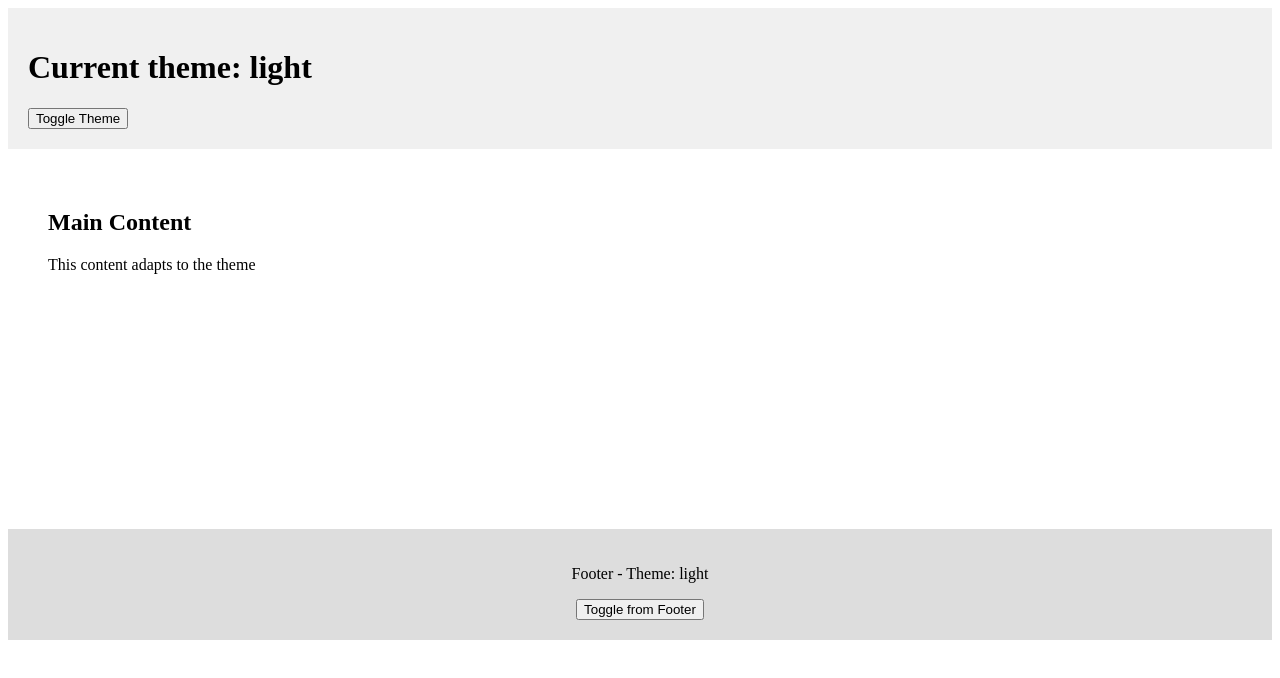
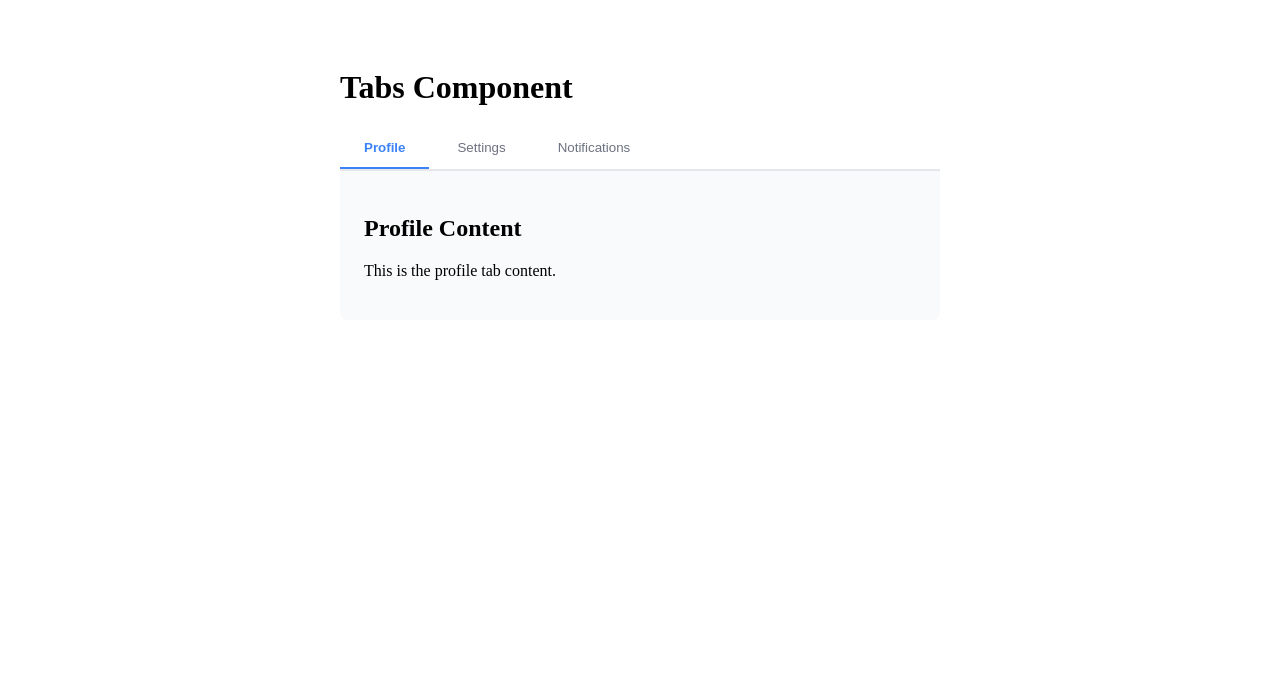
Before and after one commit to wizozero/react-fundamentals, a React (Vite) app: page / in a window 1280 px wide. Shown: the top 678 px of the page. Built offline with nearby package versions, Linux system fonts and the light colour scheme.

Commit message:
feat: add Tabs compound component with internal context

```diff
--- a/src/App.tsx
+++ b/src/App.tsx
@@ -9,7 +9,8 @@
 // import ToggleDemo from './components/ToggleDemo'
 // import LocalStorageDemo from './components/LocalStorageDemo'
 // import NotesApp from './components/NotesApp'
-import ThemeApp from './components/theme/ThemeApp'
+// import ThemeApp from './components/theme/ThemeApp'
+import TabsDemo from './components/composition-patterns/TabsDemo'
 function App() {
 	return (
 		// <div style={{ padding: '20px' }}>
@@ -34,7 +35,8 @@ function App() {
 		// 	<br />
 		// 	<NotesApp />
 		// </div>
-		<ThemeApp />
+		// <ThemeApp />
+		<TabsDemo />
 	)
 }
 
--- a/src/components/composition-patterns/Tabs.tsx
+++ b/src/components/composition-patterns/Tabs.tsx
@@ -0,0 +1,138 @@
+import { createContext, useContext, useState } from 'react'
+import type { ReactNode } from 'react'
+
+// ============================================
+// 1. CONTEXT INTERNO (solo para Tabs)
+// ============================================
+
+interface TabsContextType {
+	activeIndex: number
+	setActiveIndex: (index: number) => void
+}
+
+const TabsContext = createContext<TabsContextType | undefined>(undefined)
+
+// Hook para usar el context (helper)
+function useTabsContext() {
+	const context = useContext(TabsContext)
+	if (!context) {
+		throw new Error('Tabs compound components must be used within Tabs')
+	}
+	return context
+}
+
+// ============================================
+// 2. COMPONENTE PRINCIPAL (Tabs)
+// ============================================
+
+interface TabsProps {
+	children: ReactNode
+	defaultIndex?: number // Tab activo por defecto
+}
+
+function Tabs({ children, defaultIndex = 0 }: TabsProps) {
+	// TODO: Crea estado para activeIndex (usa defaultIndex como inicial)
+	// TODO: Provee el context con activeIndex y setActiveIndex
+	const [activeIndex, setActiveIndex] = useState(defaultIndex)
+
+	return (
+		<TabsContext.Provider value={{ activeIndex, setActiveIndex }}>
+			<div>{children}</div>
+		</TabsContext.Provider>
+	)
+}
+
+// ============================================
+// 3. TABLIST (contenedor de tabs)
+// ============================================
+
+interface TabListProps {
+	children: ReactNode
+}
+
+Tabs.TabList = function TabList({ children }: TabListProps) {
+	return (
+		<div
+			style={{
+				display: 'flex',
+				borderBottom: '2px solid #e5e7eb',
+				gap: '4px',
+			}}
+		>
+			{children}
+		</div>
+	)
+}
+
+// ============================================
+// 4. TAB (cada pestaña individual)
+// ============================================
+
+interface TabProps {
+	children: ReactNode
+	index: number // Índice de este tab (0, 1, 2...)
+}
+
+Tabs.Tab = function Tab({ children, index }: TabProps) {
+	// TODO: Obtén activeIndex y setActiveIndex del context
+	// TODO: Determina si este tab está activo (index === activeIndex)
+	// TODO: Al hacer click, llama setActiveIndex(index)
+
+	const { activeIndex, setActiveIndex } = useTabsContext()
+
+	const isActive = index === activeIndex
+
+	return (
+		<button
+			onClick={() => {
+				setActiveIndex(index)
+			}}
+			style={{
+				padding: '12px 24px',
+				border: 'none',
+				borderBottom: isActive ? '2px solid #3b82f6' : '2px solid transparent',
+				backgroundColor: 'transparent',
+				color: isActive ? '#3b82f6' : '#6b7280',
+				fontWeight: isActive ? 600 : 400,
+				cursor: 'pointer',
+				transition: 'all 0.2s',
+			}}
+		>
+			{children}
+		</button>
+	)
+}
+
+// ============================================
+// 5. TABPANEL (contenido de cada tab)
+// ============================================
+
+interface TabPanelProps {
+	children: ReactNode
+	index: number // Índice de este panel (0, 1, 2...)
+}
+
+Tabs.TabPanel = function TabPanel({ children, index }: TabPanelProps) {
+	// TODO: Obtén activeIndex del context
+	// TODO: Solo renderiza si index === activeIndex
+
+	const { activeIndex } = useTabsContext()
+
+	const isActive = index === activeIndex
+
+	if (!isActive) return null
+
+	return (
+		<div
+			style={{
+				padding: '24px',
+				backgroundColor: '#f9fafb',
+				borderRadius: '0 0 8px 8px',
+			}}
+		>
+			{children}
+		</div>
+	)
+}
+
+export default Tabs
--- a/src/components/composition-patterns/TabsDemo.tsx
+++ b/src/components/composition-patterns/TabsDemo.tsx
@@ -0,0 +1,34 @@
+import Tabs from './Tabs'
+
+function TabsDemo() {
+	return (
+		<div style={{ padding: '40px', maxWidth: '600px', margin: '0 auto' }}>
+			<h1>Tabs Component</h1>
+
+			<Tabs defaultIndex={0}>
+				<Tabs.TabList>
+					<Tabs.Tab index={0}>Profile</Tabs.Tab>
+					<Tabs.Tab index={1}>Settings</Tabs.Tab>
+					<Tabs.Tab index={2}>Notifications</Tabs.Tab>
+				</Tabs.TabList>
+
+				<Tabs.TabPanel index={0}>
+					<h2>Profile Content</h2>
+					<p>This is the profile tab content.</p>
+				</Tabs.TabPanel>
+
+				<Tabs.TabPanel index={1}>
+					<h2>Settings Content</h2>
+					<p>This is the settings tab content.</p>
+				</Tabs.TabPanel>
+
+				<Tabs.TabPanel index={2}>
+					<h2>Notifications Content</h2>
+					<p>This is the notifications tab content.</p>
+				</Tabs.TabPanel>
+			</Tabs>
+		</div>
+	)
+}
+
+export default TabsDemo
```
